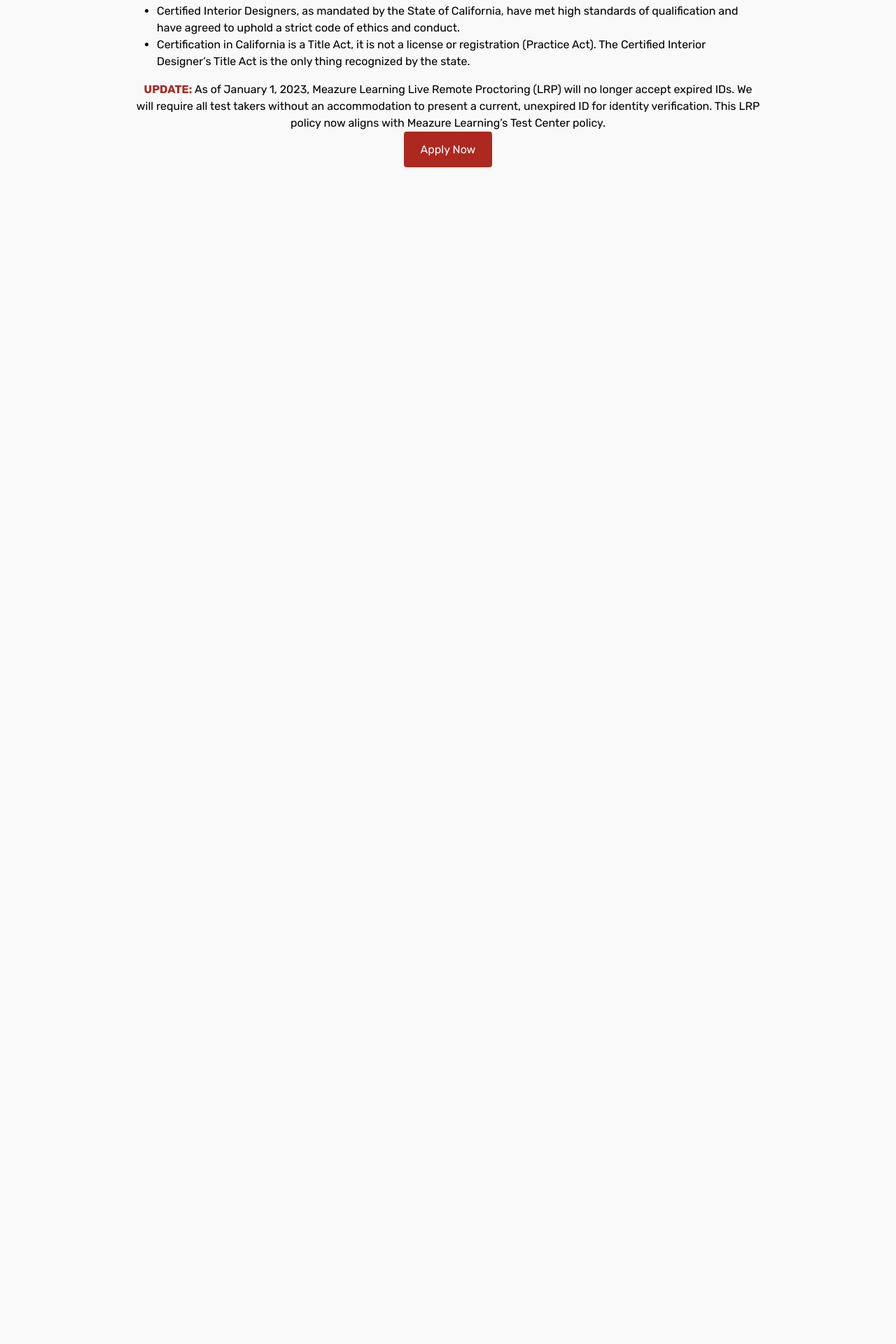
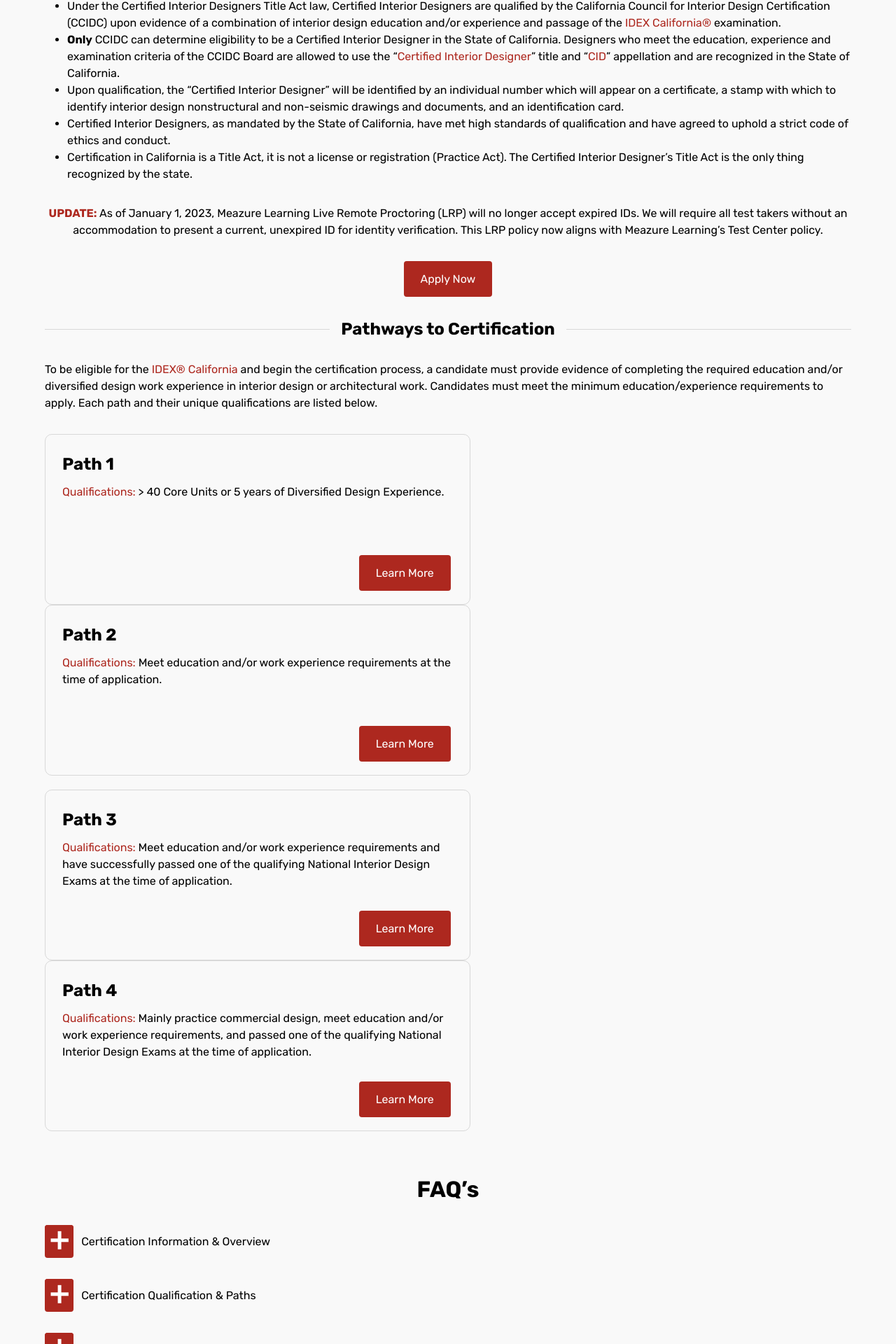
Before and after one commit to TritonSE/CCIDC-Application-Overhaul, a React (Vite) app in the folder frontend/: page / in a window 1280 px wide. Shown: the part 816-2736 px from the top of the page at 70% size. Before the commit the page ends 1103 px from the top, so only its background shows below. Built offline with nearby package versions, Linux system fonts and the light colour scheme.

Commit message:
merging our changes

```diff
--- a/frontend/src/components/Page.module.css
+++ /dev/null
@@ -1,65 +0,0 @@
-.page {
-  display: flex;
-  flex-direction: column;
-  align-items: stretch;
-}
-
-.contentWrapper {
-  width: 100%;
-  height: auto;
-}
-
-.content {
-  width: 90%;
-  max-width: 78rem;
-  margin: 2rem auto;
-  align-items: center;
-}
-
-.content > * {
-  margin-top: 2em;
-}
-
-img {
-  width: 100%;
-}
-
-.title {
-  font: var(--font-title);
-  text-align: center;
-}
-
-.heading {
-  font: var(--font-heading);
-}
-
-.list {
-  margin-left: 2rem;
-}
-
-.red {
-  color: var(--color-ccidc-red);
-}
-
-.message {
-  text-align: center;
-}
-
-.item {
-  margin-top: 0 !important;
-}
-
-.textDivider {
-  display: flex;
-  align-items: center;
-  --text-divider-gap: 1rem;
-}
-
-.textDivider::after {
-  content: "";
-  height: 1px;
-  background-color: #d8d8d8;
-  flex-grow: 1;
-  margin-top: 3em;
-  margin-left: var(--text-divider-gap);
-}
--- a/frontend/src/globals.css
+++ b/frontend/src/globals.css
@@ -54,6 +54,4 @@ button {
   cursor: pointer;
   padding: 1rem 1.5rem;
   display: block;
-  margin-left: auto;
-  margin-right: auto;
 }
--- a/frontend/src/main.tsx
+++ b/frontend/src/main.tsx
@@ -4,6 +4,7 @@ import ReactDOM from "react-dom/client";
 import App from "./App.tsx";
 // import "./index.css";
 
+// eslint-disable-next-line @typescript-eslint/no-non-null-assertion
 ReactDOM.createRoot(document.getElementById("root")!).render(
   <React.StrictMode>
     <App />
--- a/frontend/src/pages/Home.tsx
+++ b/frontend/src/pages/Home.tsx
@@ -1,7 +1,5 @@
-import React from "react";
-
-import { Page } from "../components";
-import styles from "../components/Page.module.css";
+import { Page } from "../components/Page";
+import styles from "../stylesheets/Home.module.css";
 
 export function Home() {
   return (
@@ -65,7 +63,101 @@ export function Home() {
         unexpired ID for identity verification. This LRP policy now aligns with Meazure Learning’s
         Test Center policy.
       </p>
-      <button type="button">Apply Now</button>
+      <button className={styles.apply} type="button">
+        Apply Now
+      </button>
+      <div className={styles.textDivider2}>
+        <div className={styles.heading}>Pathways to Certification</div>
+      </div>
+
+      <p>
+        To be eligible for the
+        <span className={styles.red}> IDEX® California</span> and begin the certification process,
+        a candidate must provide evidence of completing the required education and/or diversified
+        design work experience in interior design or architectural work. Candidates must meet the
+        minimum education/experience requirements to apply. Each path and their unique
+        qualifications are listed below.
+      </p>
+
+      <div className={styles.pathwaysContainer}>
+        <div className={styles.pathwayRows}>
+          <div className={styles.pathwayContainer}>
+            <h2 className={styles.pathName}>Path 1</h2>
+            <div className={styles.pathwayText}>
+              <span className={styles.red}>Qualifications:</span>
+              {" >"} 40 Core Units or 5 years of Diversified Design Experience.
+            </div>
+            <button className={styles.learnMoreBtn} type="button">
+              Learn More
+            </button>
+          </div>
+          <div className={styles.pathwayContainer}>
+            <h2 className={styles.pathName}>Path 2</h2>
+            <div className={styles.pathwayText}>
+              <span className={styles.red}>Qualifications: </span>
+              Meet education and/or work experience requirements at the time of application.
+            </div>
+            <button className={styles.learnMoreBtn} type="button">
+              Learn More
+            </button>
+          </div>
+        </div>
+        <div className={styles.pathwayRows}>
+          <div className={styles.pathwayContainer}>
+            <h2 className={styles.pathName}>Path 3</h2>
+            <div className={styles.pathwayText}>
+              <span className={styles.red}>Qualifications:</span> Meet education and/or work
+              experience requirements and have successfully passed one of the qualifying National
+              Interior Design Exams at the time of application.
+            </div>
+            <button className={styles.learnMoreBtn} type="button">
+              Learn More
+            </button>
+          </div>
+          <div className={styles.pathwayContainer}>
+            <h2 className={styles.pathName}>Path 4</h2>
+            <div className={styles.pathwayText}>
+              <span className={styles.red}>Qualifications:</span> Mainly practice commercial design,
+              meet education and/or work experience requirements, and passed one of the qualifying
+              National Interior Design Exams at the time of application.
+            </div>
+            <button className={styles.learnMoreBtn} type="button">
+              Learn More
+            </button>
+          </div>
+        </div>
+      </div>
+
+      <h1 className={styles.title}>FAQ’s</h1>
+
+      <div className={styles.FaqsContainer}>
+        <div className={styles.faqBar}>
+          <button className={styles.moreInfo} type="button">
+            <img alt="" src="/moreInfoButton.svg" />
+          </button>
+          <p className={styles.item}>Certification Information & Overview</p>
+        </div>
+        <div className={styles.faqBar}>
+          <button className={styles.moreInfo} type="button">
+            <img alt="" src="/moreInfoButton.svg" />
+          </button>
+          <p className={styles.item}>Certification Qualification & Paths</p>
+        </div>
+        <div className={styles.faqBar}>
+          <button className={styles.moreInfo} type="button">
+            <img alt="" src="/moreInfoButton.svg" />
+          </button>
+          <p className={styles.item}>Becoming Certified</p>
+        </div>
+        <div className={styles.faqBar}>
+          <button className={styles.moreInfo} type="button">
+            <img alt="" src="/moreInfoButton.svg" />
+          </button>
+          <p className={styles.item}>What You Need to Apply</p>
+        </div>
+      </div>
     </Page>
   );
 }
+
+export default Home;
--- a/frontend/src/stylesheets/Home.module.css
+++ b/frontend/src/stylesheets/Home.module.css
@@ -1,450 +1,132 @@
 /* Pathways To Certification Title */
 
-.PathwaysTitle {
-  width: 1248px;
-  height: 64px;
-  top: 1379px;
-  left: 96px;
-  position: relative;
-  border: 1px;
-  text-align: center;
-  justify-content: center;
-  align-items: center;
-
-  display: flex;
+img {
+  width: 100%;
 }
 
-.PathwaysToCertification {
-  width: 449px;
-  height: 64px;
+.title {
+  font: var(--font-title);
   text-align: center;
-  color: black;
-  font-size: 28px;
-  font-weight: 700;
-  line-height: 2.25;
-  letter-spacing: 0.56;
-  word-wrap: break-word;
-  font-family: "Rubik";
 }
 
-.line149 {
-  width: 424px;
-  height: 0;
-  left: 0;
-  top: 32px;
-  position: absolute;
-  border: 1px solid #d8d8d8;
+.heading {
+  font: var(--font-heading);
 }
 
-.line150 {
-  width: 424px;
-  height: 0;
-  right: 0;
-  position: absolute;
-  border: 1px solid #d8d8d8;
+.list {
+  margin-left: 2rem;
 }
 
-/* Eligibility Description */
-.descriptionContainer {
-  width: 1248px;
-  height: 90px;
-  top: 1379px;
-  left: 96px;
-  position: relative;
-  border: 1px;
+.red {
+  color: var(--color-ccidc-red);
 }
 
-.eligibilityDescription {
-  width: 1248px;
-  height: 90px;
-  top: 1379px;
-  left: 96px;
-  /* font-family: "Rubik"; */
-  font-size: 16px;
-  line-height: 24px;
-  color: black;
+.message {
+  text-align: center;
+}
+
+.item {
+  margin-top: 0 !important;
+}
+
+.textDivider {
+  display: flex;
+  align-items: center;
+  --text-divider-gap: 1rem;
+}
+
+.textDivider::after {
+  content: "";
+  height: 1px;
+  background-color: #d8d8d8;
+  flex-grow: 1;
+  margin-top: 3em;
+  margin-left: var(--text-divider-gap);
+}
+
+.apply {
+  margin-left: auto;
+  margin-right: auto;
+}
+
+.textDivider2 {
+  display: flex;
+  align-items: center;
+  --text-divider-gap: 1rem;
+}
+
+.textDivider2::before {
+  content: "";
+  height: 1px;
+  background-color: #d8d8d8;
+  flex-grow: 1;
+  margin-right: var(--text-divider-gap);
+}
+.textDivider2::after {
+  content: "";
+  height: 1px;
+  background-color: #d8d8d8;
+  flex-grow: 1;
+  margin-left: var(--text-divider-gap);
 }
 
 /* Pathways */
 
-.pathways {
-  position: relative;
-  width: 1248px;
-  height: 507px;
-  top: 1379px;
-  left: 96px;
-  border: 1px;
-  position: relative;
+.pathwaysContainer {
   display: flex;
   flex-wrap: wrap;
+  flex-direction: column;
+  row-gap: 1.25rem;
 }
 
-.pathway1container {
-  width: 614px;
-  height: 244px;
-  top: 1379px;
-  left: 96px;
+.pathwayRows {
+  display: flex;
+  flex-wrap: wrap;
+  flex-direction: row;
+  column-gap: 1.25rem;
+}
+
+.pathwayContainer {
+  width: 38rem;
+  height: 15.25rem;
   border-radius: 10px;
   border: 1px solid #d8d8d8;
 }
 
-.pathway1 {
-  width: 293px;
-  height: 33px;
-  top: 20px;
-  left: 20px;
-  position: relative;
-  font-family: "Rubik";
-  font-weight: 700;
-  font-size: 24px;
-  line-height: 36px;
-  letter-spacing: 2%;
-  color: black;
+.pathName {
+  margin-top: 1.7rem;
+  margin-left: 1.5rem;
 }
 
-.pathway1Text {
-  width: 519px;
-  height: 109px;
-  top: 30px;
-  left: 20px;
-  position: relative;
-  font-family: "Rubik";
-  font-weight: 400;
-  font-size: 16px;
-  line-height: 24px;
-  color: black;
-}
-
-.pathway2container {
-  width: 614px;
-  height: 244px;
-  left: 20px;
-  border-radius: 10px;
-  border: 1px;
-  position: relative;
-  border: 1px solid #d8d8d8;
-}
-
-.pathway2 {
-  width: 293px;
-  height: 33px;
-  top: 20px;
-  left: 20px;
-  position: relative;
-  font-family: "Rubik";
-  font-weight: 700;
-  font-size: 24px;
-  line-height: 36px;
-  letter-spacing: 2%;
-  color: black;
-}
-
-.pathway2Text {
-  width: 519px;
-  height: 109px;
-  top: 30px;
-  left: 20px;
-  position: relative;
-  font-family: "Rubik";
-  font-weight: 400;
-  font-size: 16px;
-  line-height: 24px;
-  color: black;
-}
-
-.pathway3container {
-  width: 614px;
-  height: 244px;
-  top: 10px;
-  border-radius: 10px;
-  border: 1px;
-  position: relative;
-  border: 1px solid #d8d8d8;
-}
-
-.pathway3 {
-  width: 293px;
-  height: 33px;
-  top: 20px;
-  left: 20px;
-  position: relative;
-  font-family: "Rubik";
-  font-weight: 700;
-  font-size: 24px;
-  line-height: 36px;
-  letter-spacing: 2%;
-  color: black;
-}
-
-.pathway3Text {
-  width: 519px;
-  height: 109px;
-  top: 30px;
-  left: 20px;
-  position: relative;
-  font-family: "Rubik";
-  font-weight: 400;
-  font-size: 16px;
-  line-height: 24px;
-  color: black;
-}
-
-.pathway4container {
-  width: 614px;
-  height: 244px;
-  left: 20px;
-  top: 10px;
-  border-radius: 10px;
-  border: 1px;
-  position: relative;
-  border: 1px solid #d8d8d8;
-}
-
-.pathway4 {
-  width: 293px;
-  height: 33px;
-  top: 20px;
-  left: 20px;
-  position: relative;
-  font-family: "Rubik";
-  font-weight: 700;
-  font-size: 24px;
-  line-height: 36px;
-  letter-spacing: 2%;
-  color: black;
-}
-
-.pathway4Text {
-  width: 519px;
-  height: 109px;
-  top: 30px;
-  left: 20px;
-  position: relative;
-  font-family: "Rubik";
-  font-weight: 400;
-  font-size: 16px;
-  line-height: 24px;
-  color: black;
+.pathwayText {
+  width: auto;
+  height: 5.5rem;
+  margin: 0.875rem 1.5rem;
+  line-height: 1.5em;
 }
 
 /* Learn More Button */
 .learnMoreBtn {
-  width: 132px;
-  height: 48px;
-  left: 482px;
-  top: 50px;
-  border-radius: 4px;
-  gap: 10px;
-  position: relative;
-  background-color: #ad281f;
-}
-
-.learnMoreTxt {
-  font-family: "Rubik";
-  font-weight: 400;
-  font-size: 16px;
-  line-height: 24px;
-  top: 11px;
-  text-align: center;
-  position: relative;
+  margin-right: 1.7rem;
+  float: right;
 }
 
 /* FAQ's Title, Contianer, and Components */
 
-.FaqS {
-  width: 336px;
-  height: 65px;
-  top: 1409px;
-  left: 552px;
-  align-items: center;
-  justify-content: center;
-  text-align: center;
-  position: relative;
+.FaqsContainer {
   display: flex;
+  flex-wrap: wrap;
+  flex-direction: column;
+  row-gap: 1.875rem;
 }
 
-.FaqStitle {
-  font-weight: 700;
-  font-size: 28px;
-  line-height: 42px;
-  letter-spacing: 2%;
-  color: black;
+.faqBar {
+  display: flex;
+  flex-direction: row;
+  column-gap: 0.7rem;
+  align-items: center;
 }
 
-.FaqContainer {
-  width: 883px;
-  height: 269px;
-  top: 1419px;
-  left: 146px;
-  border-radius: 4px;
-  position: relative;
+.moreInfo {
+  padding: 0 !important;
 }
-
-.faq1Bar {
-  width: 883px;
-  height: 33px;
-  font-weight: 400;
-  font-size: 16px;
-  line-height: 24px;
-  position: relative;
-  display: flex;
-}
-
-.faq1 {
-  width: 807px;
-  height: 33px;
-  left: 12px;
-  font-weight: 400;
-  font-size: 16px;
-  line-height: 24px;
-  position: relative;
-  color: black;
-}
-
-.faq2Bar {
-  width: 883px;
-  height: 33px;
-  top: 40px;
-  position: 100px;
-  font-weight: 400;
-  font-size: 16px;
-  line-height: 24px;
-  position: relative;
-  display: flex;
-}
-
-.faq2 {
-  width: 807px;
-  height: 33px;
-  left: 12px;
-  font-weight: 400;
-  font-size: 16px;
-  line-height: 24px;
-  position: relative;
-  color: black;
-}
-
-.faq3Bar {
-  width: 883px;
-  height: 33px;
-  top: 85px;
-  font-weight: 400;
-  font-size: 16px;
-  line-height: 24px;
-  position: relative;
-  display: flex;
-}
-
-.faq3 {
-  width: 807px;
-  height: 33px;
-  left: 12px;
-  font-weight: 400;
-  font-size: 16px;
-  line-height: 24px;
-  position: relative;
-  color: black;
-}
-
-.faq4Bar {
-  width: 883px;
-  height: 33px;
-  top: 125px;
-  font-weight: 400;
-  font-size: 16px;
-  line-height: 24px;
-  position: relative;
-  display: flex;
-}
-
-.faq4 {
-  width: 807px;
-  height: 33px;
-  left: 12px;
-  font-weight: 400;
-  font-size: 16px;
-  line-height: 24px;
-  color: black;
-  position: relative;
-}
-
-/* FAQs button */
-.moreInfo {
-  width: 41px;
-  height: 43px;
-  border-radius: 4px;
-  border: 5px;
-  background-color: #ad281f;
-  position: relative;
-}
-
-.Vector15 {
-  width: 25px;
-  height: 5px;
-  top: 18px;
-  left: 7.5px;
-  position: relative;
-  background-color: white;
-}
-
-.Vector16 {
-  width: 5px;
-  height: 25px;
-  top: 2.5px;
-  left: 17.5px;
-  position: relative;
-  background-color: white;
-}
-
-/* Basic Styles */
-
-.qualificationsWord {
-  color: #bc0e0f;
-}
-
-#text {
-  color: "black";
-  font-size: 16;
-  font-family: "Rubik";
-  font-weight: "400";
-  line-height: 24;
-  word-wrap: "break-word";
-}
-
-.Group19 p {
-  width: 449px;
-  height: 64px;
-  top: 1379px;
-  left: 495px;
-  color: black;
-  font-family: Rubik;
-  font-weight: 700;
-  size: 28px;
-  line-height: 42px;
-  letter-spacing: 2%;
-}
-
-#Transition {
-  color: "black";
-  font-size: 16;
-  font-family: "Rubik";
-  font-weight: "400";
-  line-height: 24;
-  word-wrap: "break-word";
-}
-
-#IDEXCalifornia {
-  color: "#AD281F";
-  font-size: 16;
-  font-size: "Rubik";
-  font-weight: "400";
-  line-height: 24;
-  word-wrap: "break-word";
-}
-
-.BecomeACIDPage {
-  width: 1440;
-  height: 2571;
-  position: "relative";
-  background: var(--Functional-Background, #f9f9f9);
-}
--- a/frontend/src/stylesheets/Page.module.css
+++ b/frontend/src/stylesheets/Page.module.css
@@ -11,6 +11,10 @@
 
 .content {
   width: 90%;
-  max-width: 56rem;
+  max-width: 78rem;
   margin: 3rem auto;
 }
+
+.content > * {
+  margin-top: 2em;
+}
```
Also changed, not shown: frontend/public/moreInfoButton.svg (added).
